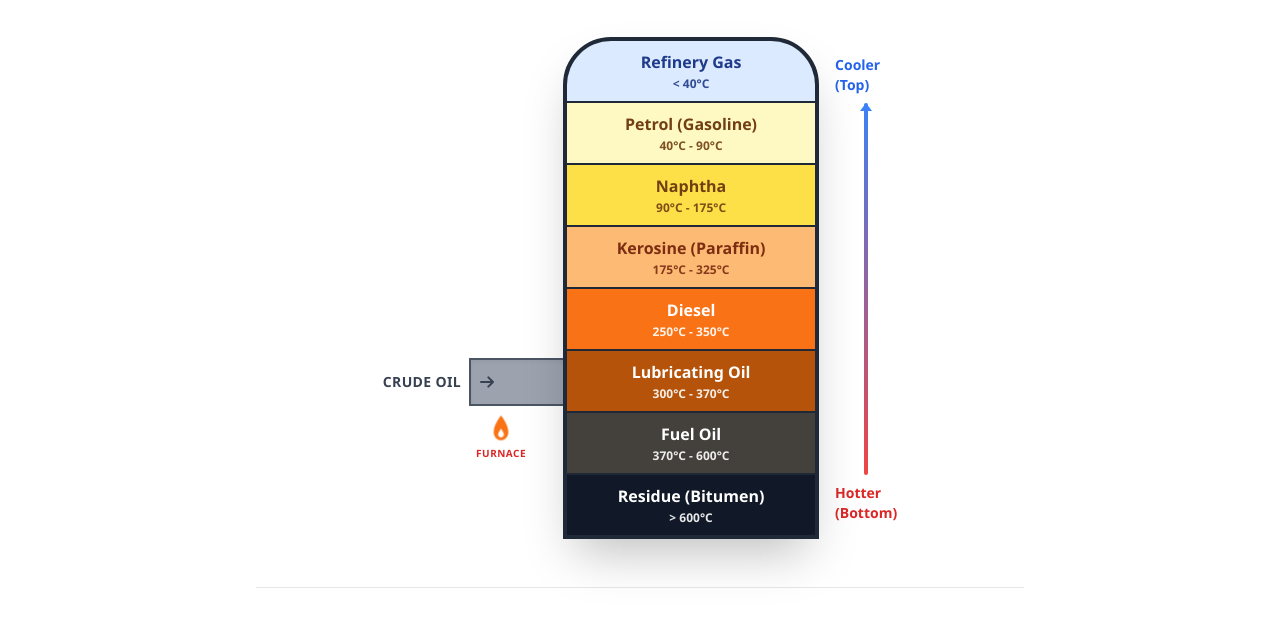
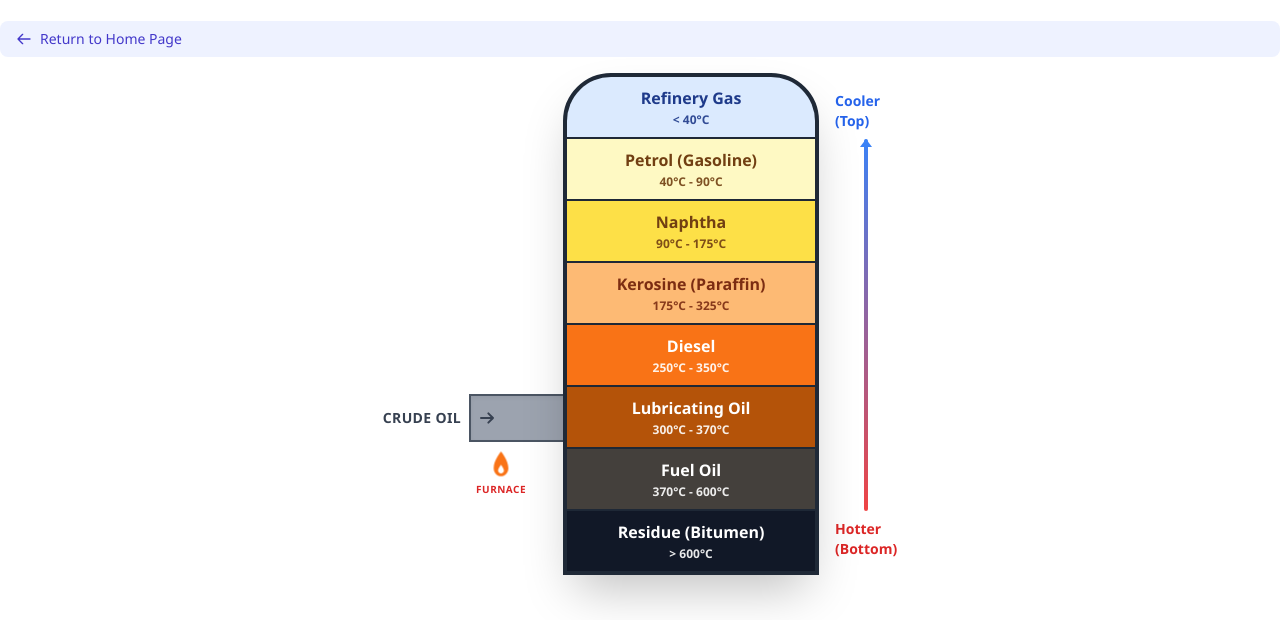
Before and after one commit to SayNoToVibeCoding-Go/ChemistryAIProject, a plain HTML site: page tower.html in a window 1280 px wide. Shown: the part 123-743 px from the top of the page. Drawn offline with nearby package versions, Linux system fonts and the light colour scheme.

Commit message:
Update tower.html

```diff
--- a/tower.html
+++ b/tower.html
@@ -46,6 +46,10 @@
         <h1 class="text-3xl md:text-4xl font-bold text-gray-900 mb-2">Crude Oil Fractionation</h1>
         <p class="text-gray-600 text-sm md:text-base">Interactive diagram demonstrating the fractional distillation of crude oil. Click on any layer of the tower to inspect the properties of that specific fraction.</p>
     </header>
+    <a href="index.html" class="inline-flex items-center px-4 py-2 bg-indigo-50 hover:bg-indigo-100 text-indigo-700 text-sm font-medium rounded-lg transition-colors">
+        <svg class="w-4 h-4 mr-2" fill="none" stroke="currentColor" viewBox="0 0 24 24"><path stroke-linecap="round" stroke-linejoin="round" stroke-width="2" d="M10 19l-7-7m0 0l7-7m-7 7h18"></path></svg>
+        Return to Home Page
+    </a>
 
     <main class="flex-grow flex items-center justify-center p-4">
         <!-- Main Container for the Interactive Diagram -->
```
